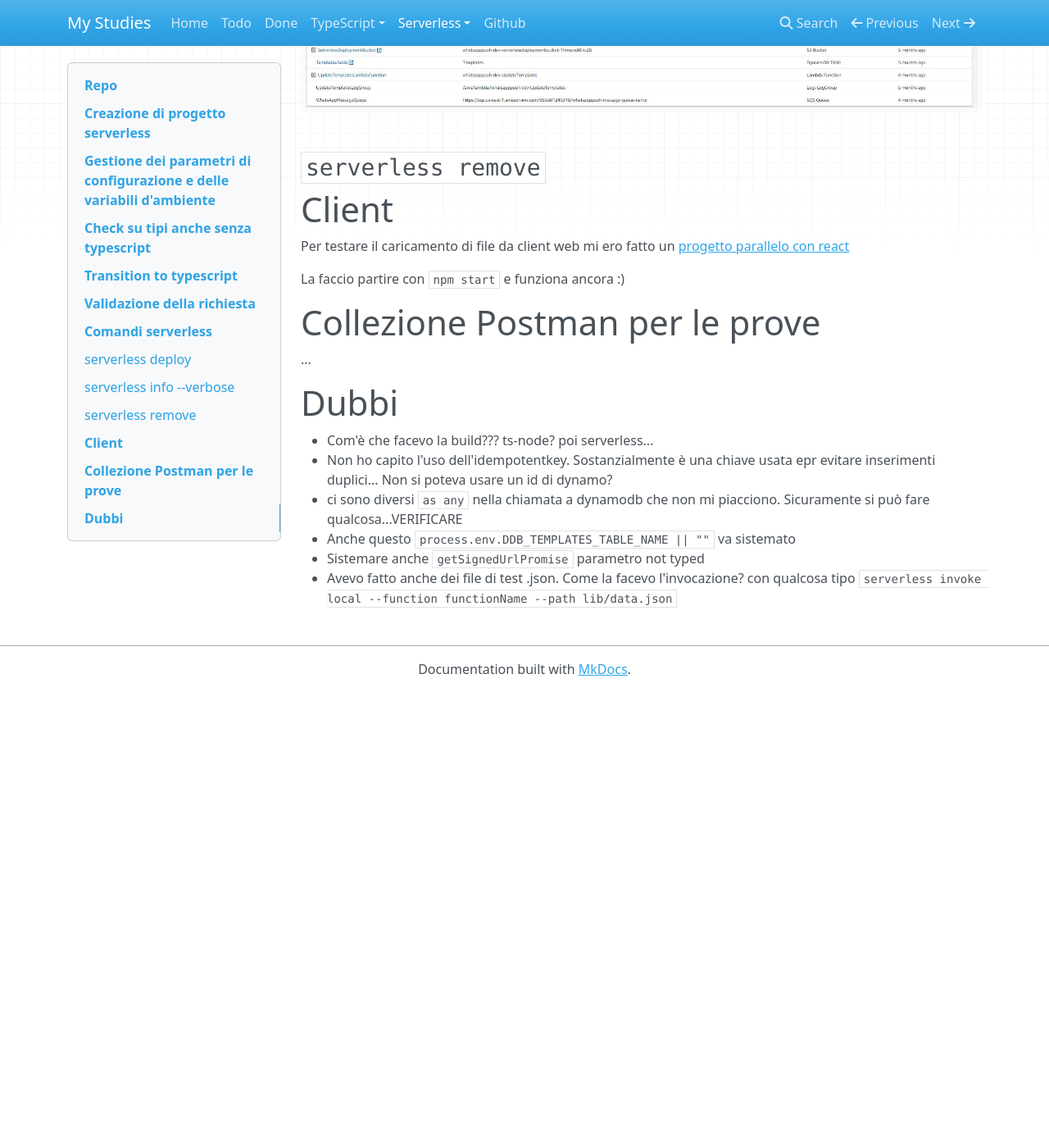
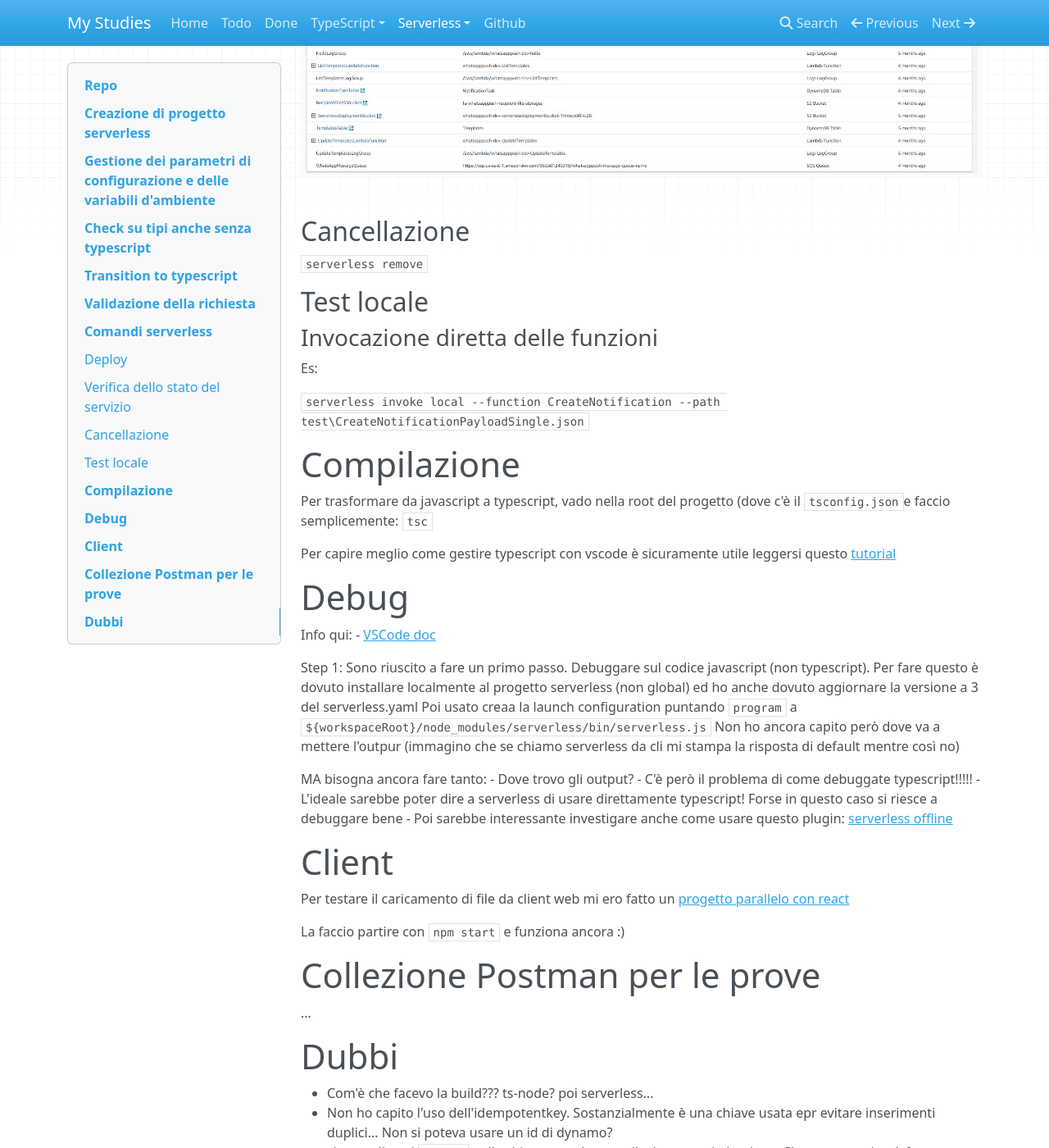
Before and after one commit to fabiux76/Study, an MkDocs documentation site: the page built from docs/Serverless/liveproject.md, in a window 1280 px wide and 1400 px high, scrolled down 2477 px. Shown: the whole window at 82% size. Built offline with MkDocs 1.6.1, drawn with Linux system fonts in a browser that asks for light colours; nearby versions of some CDN libraries; before the commit the page ends 3321 px from its top, so only the background shows below that; some of the changed text lies outside the part shown.

Commit message:
serverless debug, typescript vscode

```diff
--- a/docs/Serverless/liveproject.md
+++ b/docs/Serverless/liveproject.md
@@ -63,9 +63,11 @@ I comandi possono prendere come opzioni:
 - `--stage` or `-s` The stage in your service you want to display information about.
 - `--region` or `-r` The region in your stage that you want to display information
 
-## `serverless deploy`
+## Deploy
+`serverless deploy`
 
-## `serverless info --verbose`
+## Verifica dello stato del servizio
+`serverless info --verbose`
 
 PErò anche nella modalità verbose non si vedono tutte le risorse che invee si vedono sulla console
 
@@ -108,7 +110,38 @@ ServerlessDeploymentBucketName: whatsapppush-dev-serverlessdeploymentbucket-1hme
 Da console vedo questo:
 ![](img/ApplicationResources.JPG)
 
-## `serverless remove`
+## Cancellazione
+`serverless remove`
+
+## Test locale
+
+### Invocazione diretta delle funzioni
+
+Es:
+
+`serverless invoke local --function CreateNotification --path test\CreateNotificationPayloadSingle.json`
+
+# Compilazione
+
+Per trasformare da javascript a typescript, vado nella root del progetto (dove c'è il `tsconfig.json`e faccio semplicemente:
+`tsc`
+
+Per capire meglio come gestire typescript con vscode è sicuramente utile leggersi questo [tutorial](https://code.visualstudio.com/docs/typescript/typescript-tutorial)
+
+# Debug
+
+Info qui:
+- [VSCode doc](https://code.visualstudio.com/docs/editor/debugging)
+
+Step 1: Sono riuscito a fare un primo passo. Debuggare sul codice javascript (non typescript). Per fare questo è dovuto installare localmente al progetto serverless (non global) ed ho anche dovuto aggiornare la versione a 3 del serverless.yaml
+Poi usato creaa la launch configuration puntando `program` a `${workspaceRoot}/node_modules/serverless/bin/serverless.js`
+Non ho ancora capito però dove va a mettere l'outpur (immagino che se chiamo serverless da cli mi stampa la risposta di default mentre così no)
+
+MA bisogna ancora fare tanto:
+- Dove trovo gli output?
+- C'è però il problema di come debuggate typescript!!!!!
+- L'ideale sarebbe poter dire a serverless di usare direttamente typescript! Forse in questo caso si riesce a debuggare bene
+- Poi sarebbe interessante investigare anche come usare questo plugin: [serverless offline](https://www.serverless.com/plugins/serverless-offline)
 
 # Client
 
```
Also changed, not shown: docs/Serverless/typescript template.md (+15 -0 lines), docs/Typescript/typescript.md (+2 -0 lines), docs/Typescript/typescript_visualstudio.md (added, +41 -0 lines), docs/todo.md (+3 -0 lines).
